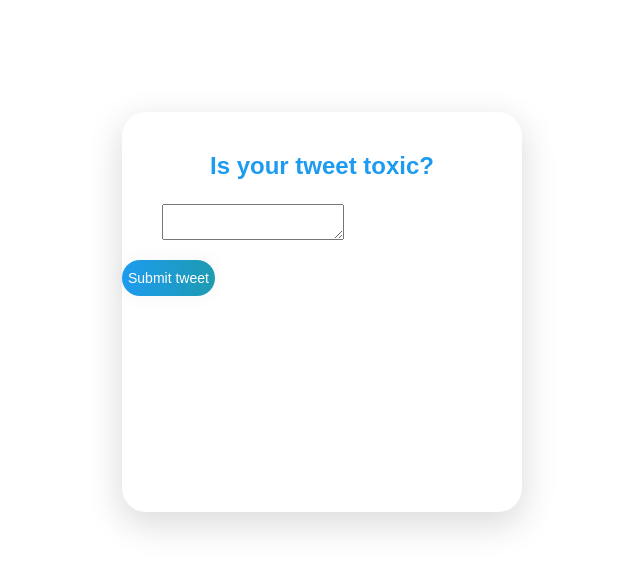
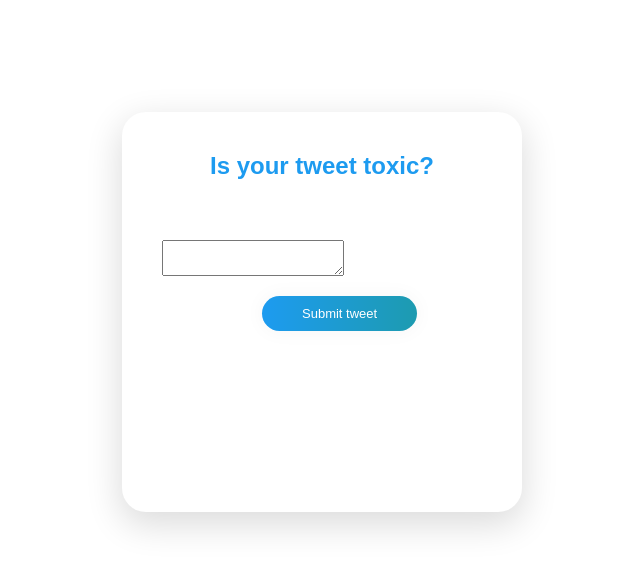
Before and after one commit to ozogxyz/mlflow-docker-tweet-classifier, a Flask app: page / in a window 1280 px wide. Shown: the top 570 px of the page, without its empty margins (318-958 px from the left). Run offline with Flask 2, Linux system fonts and the light colour scheme; parts of the project's set-up code (start-up, migrations or seed data) failed here and were passed over; some libraries are stand-ins or nearby versions.

Commit message:
Documentation added.

```diff
--- a/app/app.py
+++ b/app/app.py
@@ -18,7 +18,7 @@ transformer = pickle.load(open('tfidf.pkl', 'rb'))
 
 
 def classify(tweet):
-    label = {0: 'Nope, seems fine!', 1: 'Toxic!'}
+    label = {0: 'Seems fine!', 1: 'Toxic!'}
     X = transformer.transform([preprocessor(t) for t in [tweet]])
     y = final_model.predict(X)[0]
     proba = np.max(final_model.predict_proba(X))
--- a/app/static/main.css
+++ b/app/static/main.css
@@ -24,29 +24,36 @@
     border: 2px solid rgba(0, 0, 0, 0.18) !important;
 }
 
-.form {
+.text {
     border-radius: 5em;
+    border: 2;
+    padding-bottom: 10px;
+    padding-top: 10px;
+}
+
+.text {
+    border-radius: 5em;
+    border: 2;
+    padding-bottom: 10px;
+    padding-top: 10px;
 }
 
 .submit {
-    cursor: pointer;
+  cursor: pointer;
     border-radius: 5em;
     color: #fff;
     background: linear-gradient(to right, #1D9BF0, #1D9BB0);
     border: 0;
+    padding-left: 40px;
+    padding-right: 40px;
     padding-bottom: 10px;
     padding-top: 10px;
     font-family: 'Ubuntu', sans-serif;
-    font-size: 14px;
+    margin-left: 35%;
+    font-size: 13px;
     box-shadow: 0 0 20px 1px rgba(0, 0, 0, 0.04);
 }
 
-dl {
-    text-shadow: 0px 0px 3px rgba(117, 117, 117, 0.12);
-    color: #E1BEE7;
-    text-decoration: none
-    border-radius: 5em;
-}
 
 @media (max-width: 600px) {
     .main {
--- a/app/static/results.css
+++ b/app/static/results.css
@@ -26,7 +26,6 @@
     padding-right: 40px;
     padding-bottom: 10px;
     font-family: 'Ubuntu', sans-serif;
-    font-weight: bold;
     font-size: 14px;
 }
 
@@ -46,7 +45,6 @@
     padding-right: 40px;
     padding-bottom: 10px;
     font-family: 'Ubuntu', sans-serif;
-    font-weight: bold;
     font-size: 14px;
 }
 
--- a/app/templates/index.html
+++ b/app/templates/index.html
@@ -7,11 +7,10 @@
 <body>
 <div class="main">
     <p align="center" class="title">Is your tweet toxic?</p>
-    <p align="center">{% from "_formhelpers.html" import render_field %}</p>
+    <p align="center" class="text">{% from "_formhelpers.html" import render_field %}</p>
     <form action="/results" class=form method=post>
         <dl>{{ render_field(form.tweet_classify) }}</dl>
-        <div>
-            <input align="center" class=submit name='submit_btn' type=submit
+        <div><input align="center" class=submit name='submit_btn' type=submit
                    value='Submit tweet'>
         </div>
     </form>
```
Also changed, not shown: README.md.
